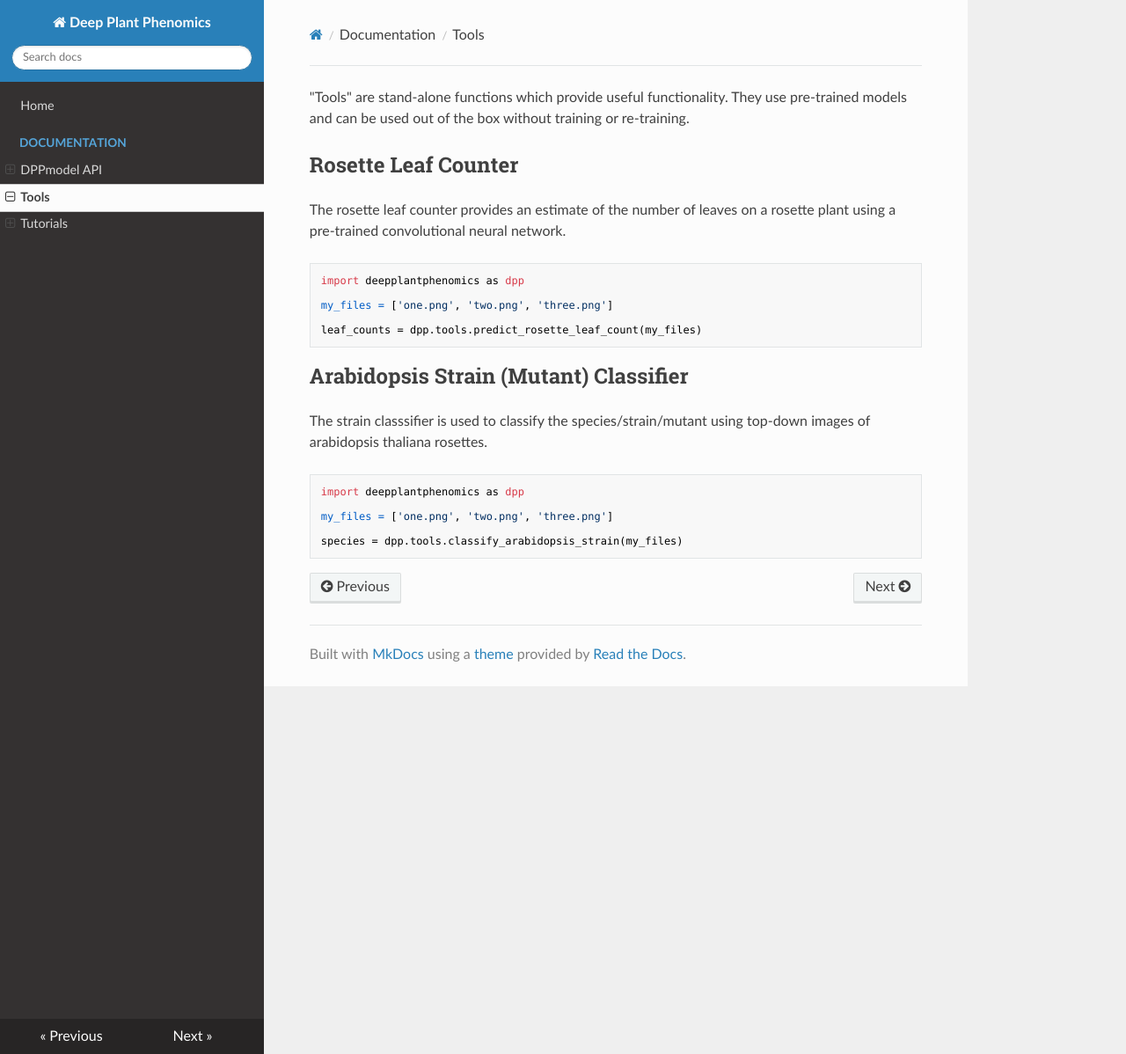
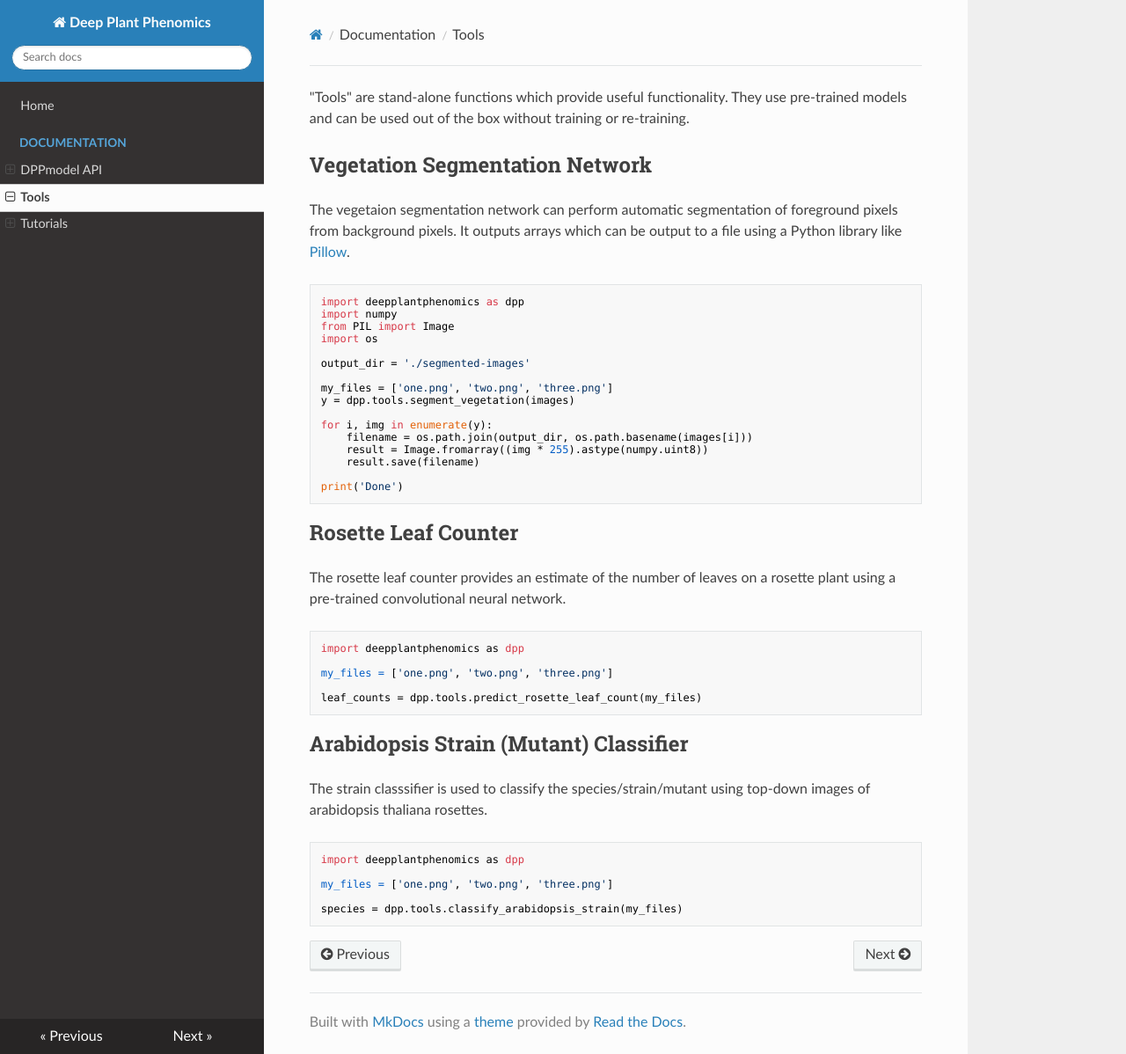
Before and after one commit to p2irc/deepplantphenomics, an MkDocs documentation site: the page built from docs/Tools.md, in a window 1280 px wide and 1198 px high. Shown: the whole window at 88% size. Built offline with MkDocs 1.6.1, drawn with Linux system fonts in a browser that asks for light colours; nearby versions of some CDN libraries; old or Windows-style settings are respelled for this version of MkDocs.

Commit message:
more documentation changes

````diff
--- a/docs/Tools.md
+++ b/docs/Tools.md
@@ -1,4 +1,27 @@
 "Tools" are stand-alone functions which provide useful functionality. They use pre-trained models and can be used out of the box without training or re-training.
+
+## Vegetation Segmentation Network
+
+The vegetaion segmentation network can perform automatic segmentation of foreground pixels from background pixels. It outputs arrays which can be output to a file using a Python library like [Pillow](https://python-pillow.org/).
+
+```
+import deepplantphenomics as dpp
+import numpy
+from PIL import Image
+import os
+
+output_dir = './segmented-images'
+
+my_files = ['one.png', 'two.png', 'three.png']
+y = dpp.tools.segment_vegetation(images)
+
+for i, img in enumerate(y):
+    filename = os.path.join(output_dir, os.path.basename(images[i]))
+    result = Image.fromarray((img * 255).astype(numpy.uint8))
+    result.save(filename)
+
+print('Done')
+```
 
 ## Rosette Leaf Counter
 
````
Also changed, not shown: docs/Neural-Network-Layers.md (+1 -1 lines), docs/Semantic-Segmentation.md (+2 -2 lines).
